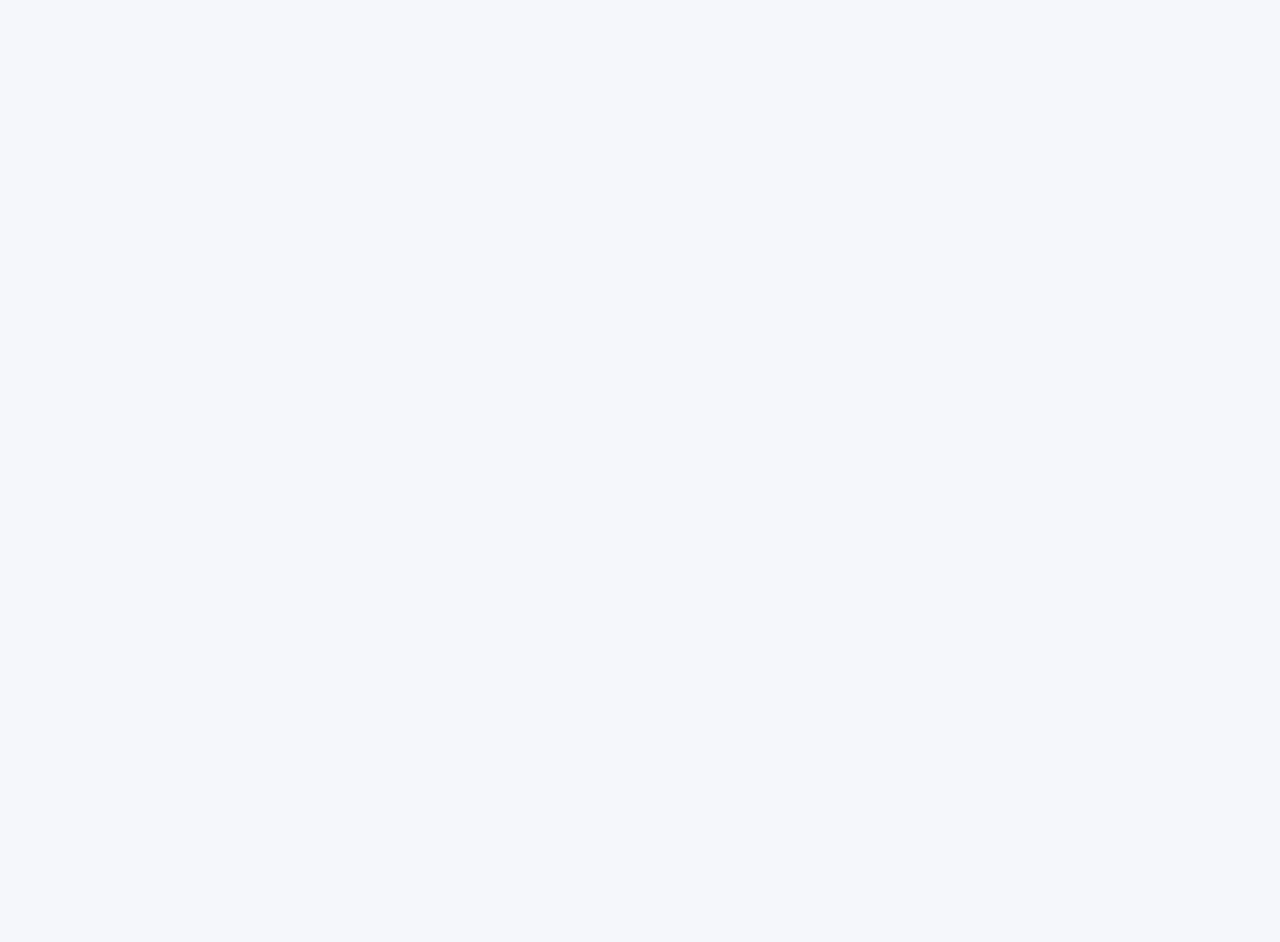
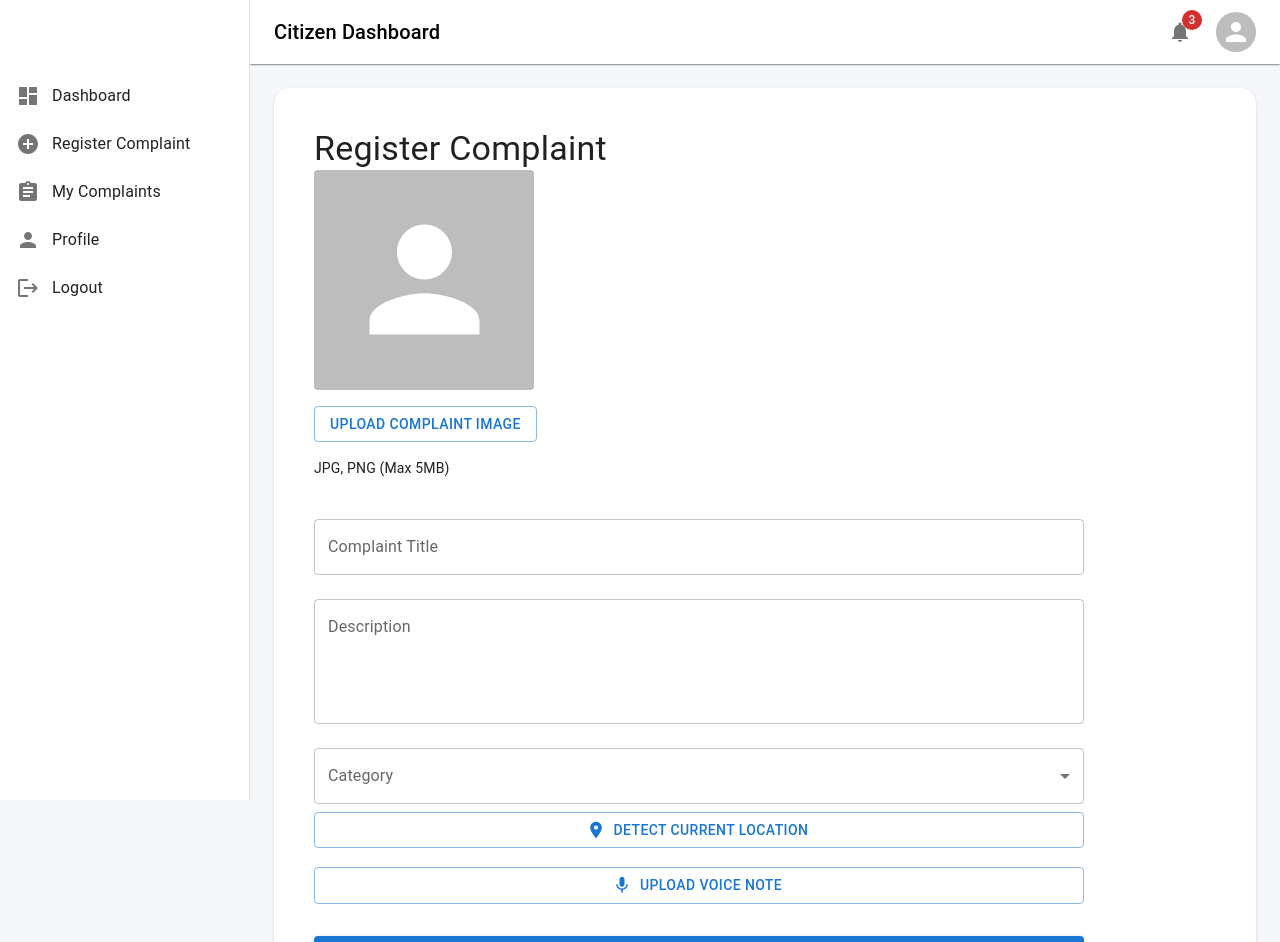
Before and after one commit to Shivani200820/ITR-Project, a React app in the folder frontend/: page /citizen/register-complaint in a window 1280 px wide. Before the commit this address had no page. Shown: the top 942 px of the page. Before the commit the page ends 800 px from the top, so only its background shows below. Built offline with nearby package versions, Linux system fonts and the light colour scheme; the HTML template or start-up script is replaced by a standard one.

Commit message:
Create complaint registration form UI with image upload

```diff
--- /dev/null
+++ b/frontend/src/Components/Citizen/complaint/ComplaintForm.jsx
@@ -0,0 +1,135 @@
+import { useForm } from "react-hook-form";
+
+import {
+  Paper,
+  Grid,
+  TextField,
+  MenuItem,
+  Typography,
+} from "@mui/material";
+
+import { LoadingButton } from "@mui/lab";
+
+import ComplaintImageUpload from "./ComplaintImageUpload";
+import LocationButton from "./LocationButton";
+import VoiceUpload from "./VoiceUpload";
+const categories = [
+  "Road Damage",
+  "Garbage",
+  "Water Supply",
+  "Street Light",
+  "Drainage",
+  "Electricity",
+  "Public Park",
+  "Other",
+];
+function ComplaintForm() {
+
+  const {
+    register,
+    handleSubmit,
+    formState: { errors },
+  } = useForm();
+
+  const onSubmit = (data) => {
+    console.log(data);
+
+    // Next module:
+    // Navigate to AI Preview
+  };
+
+  return (
+    <Paper
+      sx={{
+        p: 5,
+        borderRadius: 4,
+      }}
+    >
+      <Typography
+        variant="h4"
+        fontWeight="bold"
+        mb={4}
+      >
+        Register Complaint
+      </Typography>
+
+      <form onSubmit={handleSubmit(onSubmit)}>
+
+        <Grid container spacing={3}>
+
+          <Grid item xs={12} md={4}>
+            <ComplaintImageUpload />
+          </Grid>
+
+          <Grid item xs={12} md={8}>
+
+            <TextField
+              fullWidth
+              label="Complaint Title"
+              margin="normal"
+              {...register("title", {
+                required: "Title is required",
+              })}
+              error={!!errors.title}
+              helperText={errors.title?.message}
+            />
+
+            <TextField
+              fullWidth
+              multiline
+              rows={4}
+              label="Description"
+              margin="normal"
+              {...register("description")}
+            />
+
+            <TextField
+              fullWidth
+              select
+              margin="normal"
+              label="Category"
+              defaultValue=""
+              {...register("category", {
+                required: "Select a category",
+              })}
+              error={!!errors.category}
+              helperText={errors.category?.message}
+            >
+              {categories.map((category) => (
+                <MenuItem
+                  key={category}
+                  value={category}
+                >
+                  {category}
+                </MenuItem>
+              ))}
+            </TextField>
+
+            <LocationButton />
+
+            <br />
+            <br />
+
+            <VoiceUpload />
+
+            <LoadingButton
+              fullWidth
+              variant="contained"
+              size="large"
+              type="submit"
+              sx={{ mt: 4 }}
+            >
+              Analyze with AI
+            </LoadingButton>
+
+          </Grid>
+
+        </Grid>
+
+      </form>
+
+    </Paper>
+  );
+}
+
+export default ComplaintForm;
--- /dev/null
+++ b/frontend/src/Components/Citizen/complaint/ComplaintImageUpload.jsx
@@ -0,0 +1,52 @@
+import { useState } from "react";
+import {
+  Avatar,
+  Button,
+  Stack,
+  Typography,
+} from "@mui/material";
+
+function ComplaintImageUpload() {
+  const [preview, setPreview] = useState("");
+
+  const handleImage = (event) => {
+    const file = event.target.files[0];
+
+    if (file) {
+      setPreview(URL.createObjectURL(file));
+    }
+  };
+
+  return (
+    <Stack spacing={2} alignItems="center">
+      <Avatar
+        src={preview}
+        variant="rounded"
+        sx={{
+          width: 220,
+          height: 220,
+        }}
+      />
+
+      <Button
+        variant="outlined"
+        component="label"
+      >
+        Upload Complaint Image
+
+        <input
+          hidden
+          type="file"
+          accept="image/*"
+          onChange={handleImage}
+        />
+      </Button>
+
+      <Typography variant="body2">
+        JPG, PNG (Max 5MB)
+      </Typography>
+    </Stack>
+  );
+}
+
+export default ComplaintImageUpload;
--- /dev/null
+++ b/frontend/src/Components/Citizen/complaint/LocationButton.jsx
@@ -0,0 +1,16 @@
+import { Button } from "@mui/material";
+import LocationOnIcon from "@mui/icons-material/LocationOn";
+
+function LocationButton() {
+  return (
+    <Button
+      variant="outlined"
+      startIcon={<LocationOnIcon />}
+      fullWidth
+    >
+      Detect Current Location
+    </Button>
+  );
+}
+
+export default LocationButton;
--- /dev/null
+++ b/frontend/src/Components/Citizen/complaint/VoiceUpload.jsx
@@ -0,0 +1,21 @@
+import {
+  Button,
+  Stack,
+} from "@mui/material";
+
+import MicIcon from "@mui/icons-material/Mic";
+
+function VoiceUpload() {
+  return (
+    <Stack>
+      <Button
+        variant="outlined"
+        startIcon={<MicIcon />}
+      >
+        Upload Voice Note
+      </Button>
+    </Stack>
+  );
+}
+
+export default VoiceUpload;
--- /dev/null
+++ b/frontend/src/pages/citizen/RegisterComplaint.jsx
@@ -0,0 +1,7 @@
+import ComplaintForm from "../../components/citizen/complaint/ComplaintForm";
+
+function RegisterComplaint() {
+  return <ComplaintForm />;
+}
+
+export default RegisterComplaint;
--- a/frontend/src/routes/AppRoutes.jsx
+++ b/frontend/src/routes/AppRoutes.jsx
@@ -2,6 +2,7 @@ import { Routes, Route } from "react-router-dom";
 
 // Landing Page
 import LandingPage from "../pages/landing/LandingPage";
+import RegisterComplaint from "../pages/citizen/RegisterComplaint";
 
 // Auth Layout
 import AuthLayout from "../layouts/AuthLayout";
@@ -60,6 +61,10 @@ function AppRoutes() {
           path="dashboard"
           element={<Dashboard />}
         />
+        <Route
+          path="register-complaint"
+          element={<RegisterComplaint />}
+        />
 
       </Route>
 
```
